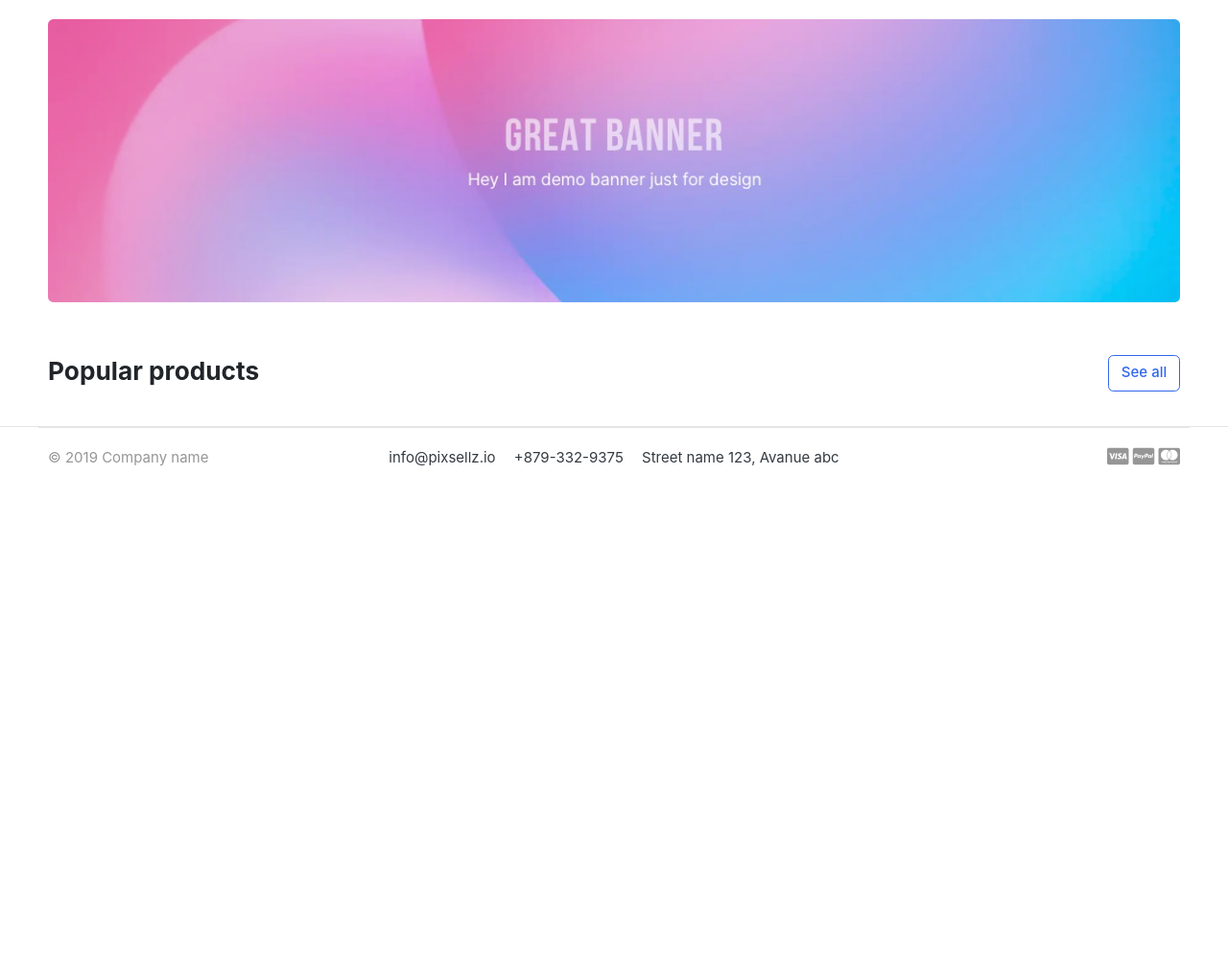
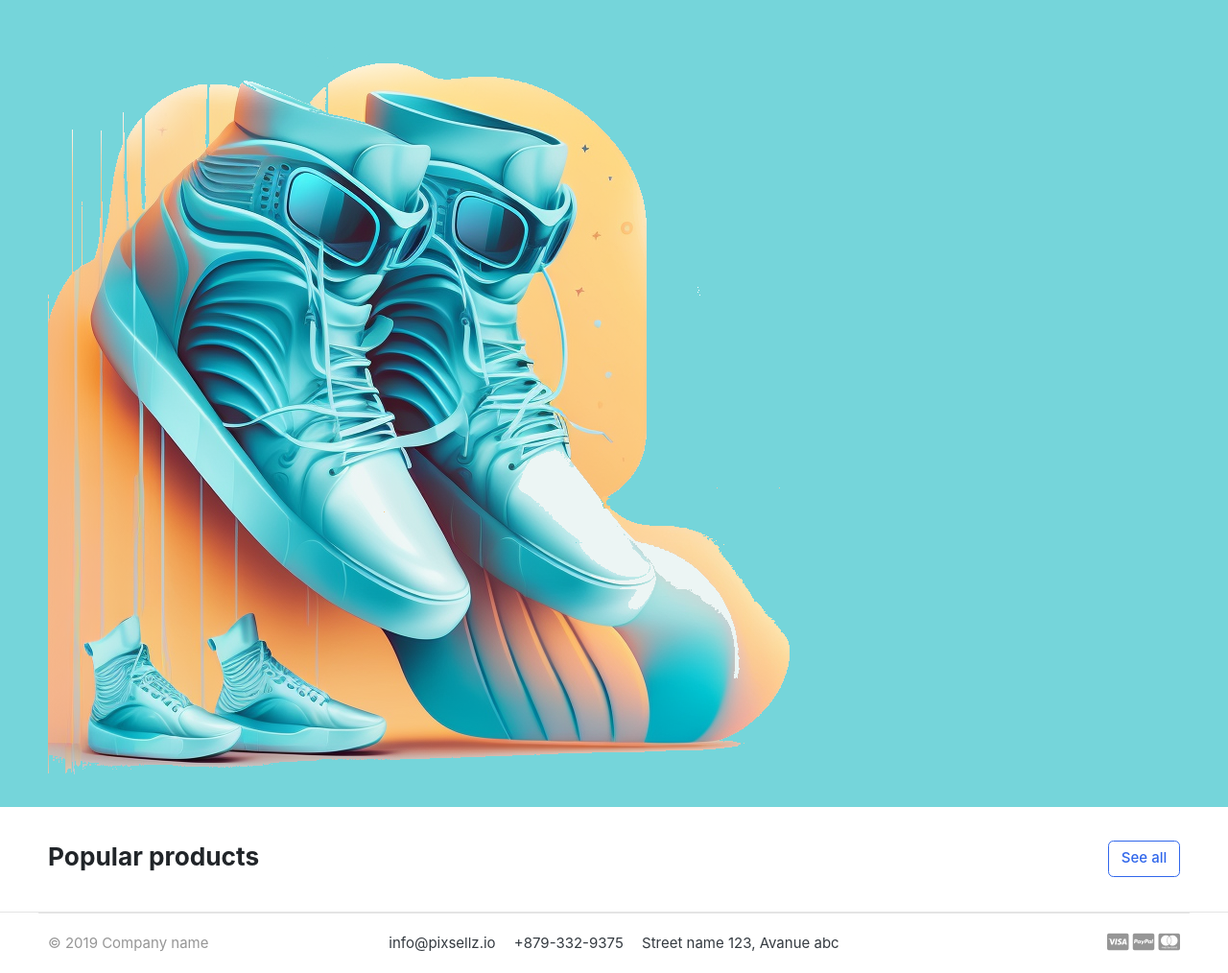
Before and after one commit to inherentspice/ecommerce, a Django app: page / in a window 1280 px wide. Shown: the part 118-1132 px from the top of the page at 96% size. Before the commit the page ends 604 px from the top, so only its background shows below. Run offline with Django 3.2, Linux system fonts and the light colour scheme; data that the repository does not hold is empty; some libraries are stand-ins or nearby versions; some web fonts are replaced.

Commit message:
added product out of stock tag and changed home banner

```diff
--- a/ecomm/static/css/ui.css
+++ b/ecomm/static/css/ui.css
@@ -1347,6 +1347,10 @@ a[class*=card]:hover .title {
   padding: 45px 0;
 }
 
+.section-banner {
+  background-color: #75D5DA;
+}
+
 /* ================== PAGE DETAILS ==================  */
 .gallery-wrap .img-big-wrap {
   margin-bottom: 10px;
--- a/templates/home.html
+++ b/templates/home.html
@@ -5,14 +5,14 @@
 {% block content %}
 
 <!-- ========================= SECTION MAIN ========================= -->
-<section class="section-intro padding-y-sm">
-<div class="container">
+<section class="section-intro padding-y-sm section-banner">
+  <div class="container">
 
-<div class="intro-banner-wrap">
-	<img src="{% static 'images/banners/1.jpg' %}" class="img-fluid rounded">
-</div>
+    <div class="intro-banner-wrap">
+	    <img src="{% static 'images/banners/1.png' %}" class="img-fluid rounded">
+    </div>
 
-</div> <!-- container //  -->
+  </div> <!-- container //  -->
 </section>
 <!-- ========================= SECTION MAIN END// ========================= -->
 
--- a/templates/store/product_detail.html
+++ b/templates/store/product_detail.html
@@ -68,7 +68,11 @@
       </div>
     </div> <!-- row.// -->
     <hr>
-    <a href="./product-detail.html" class="btn  btn-primary"> <span class="text">Add to cart</span> <i class="fas fa-shopping-cart"></i>  </a>
+    {% if single_product.stock <= 0 %}
+      <h5 class="text-danger">Out of Stock</h5>
+    {% else %}
+      <a href="./product-detail.html" class="btn  btn-primary"> <span class="text">Add to cart</span> <i class="fas fa-shopping-cart"></i>  </a>
+    {% endif %}
   </article> <!-- product-info-aside .// -->
       </main> <!-- col.// -->
     </div> <!-- row.// -->
```
Also changed, not shown: ecomm/static/images/banners/1.jpg (deleted), ecomm/static/images/banners/1.png (added).
